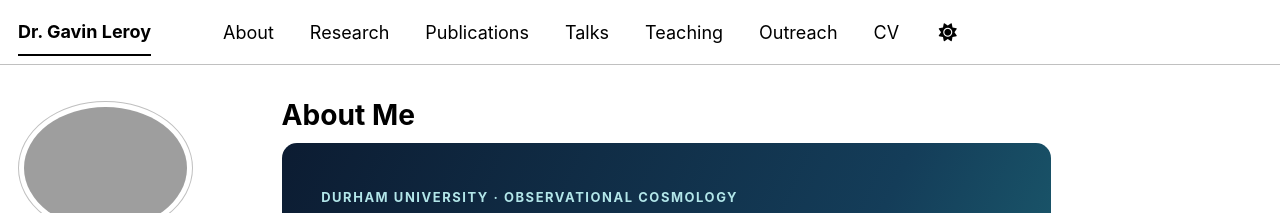
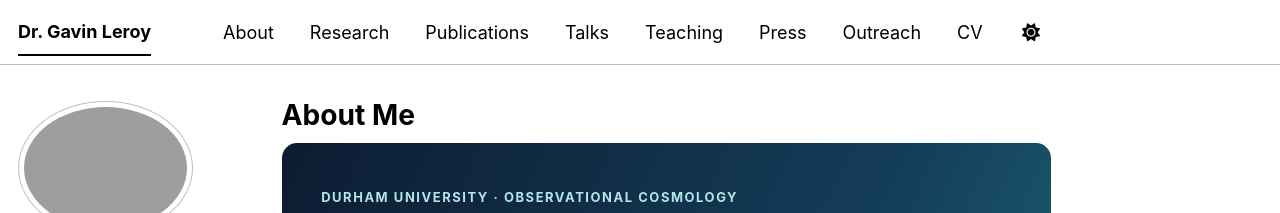
Before and after one commit to gLeroyastro/gleroyastro.github.io, a Jekyll site: the page built from _pages/about.md, in a window 1280 px wide. Shown: the top 213 px of the page. Built offline with Jekyll 4.4.1, drawn with Linux system fonts in a browser that asks for light colours; a script bundle is joined from its source files by our own code; a style sheet for code colours, icons or effects is not loaded.

Commit message:
Update navigation.yml

```diff
--- a/_data/navigation.yml
+++ b/_data/navigation.yml
@@ -18,6 +18,8 @@ main:
     url: /selected-talks/
   - title: "Teaching"
     url: /teaching-overview/
+  - title: "Press"
+    url: /press/
   - title: "Outreach"
     url: /outreach/
   - title: "CV"
```
